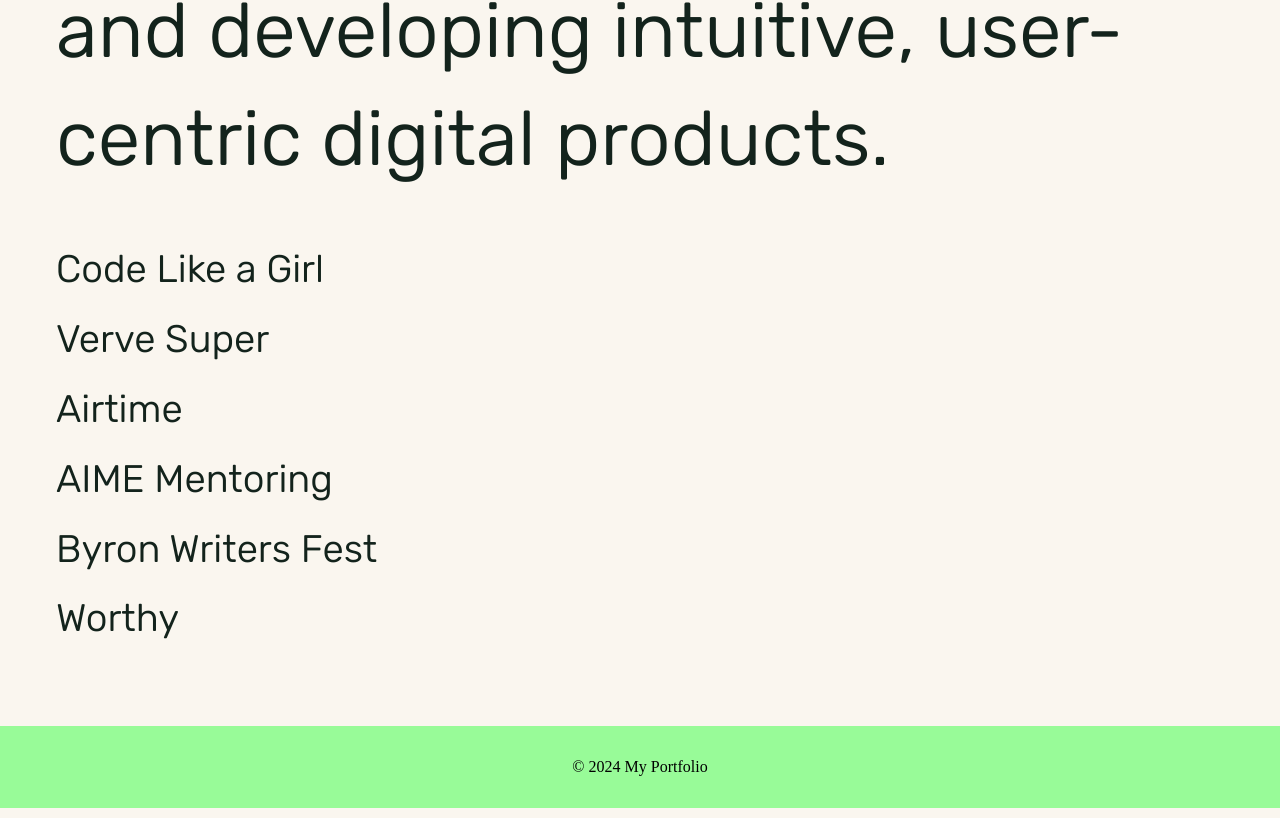
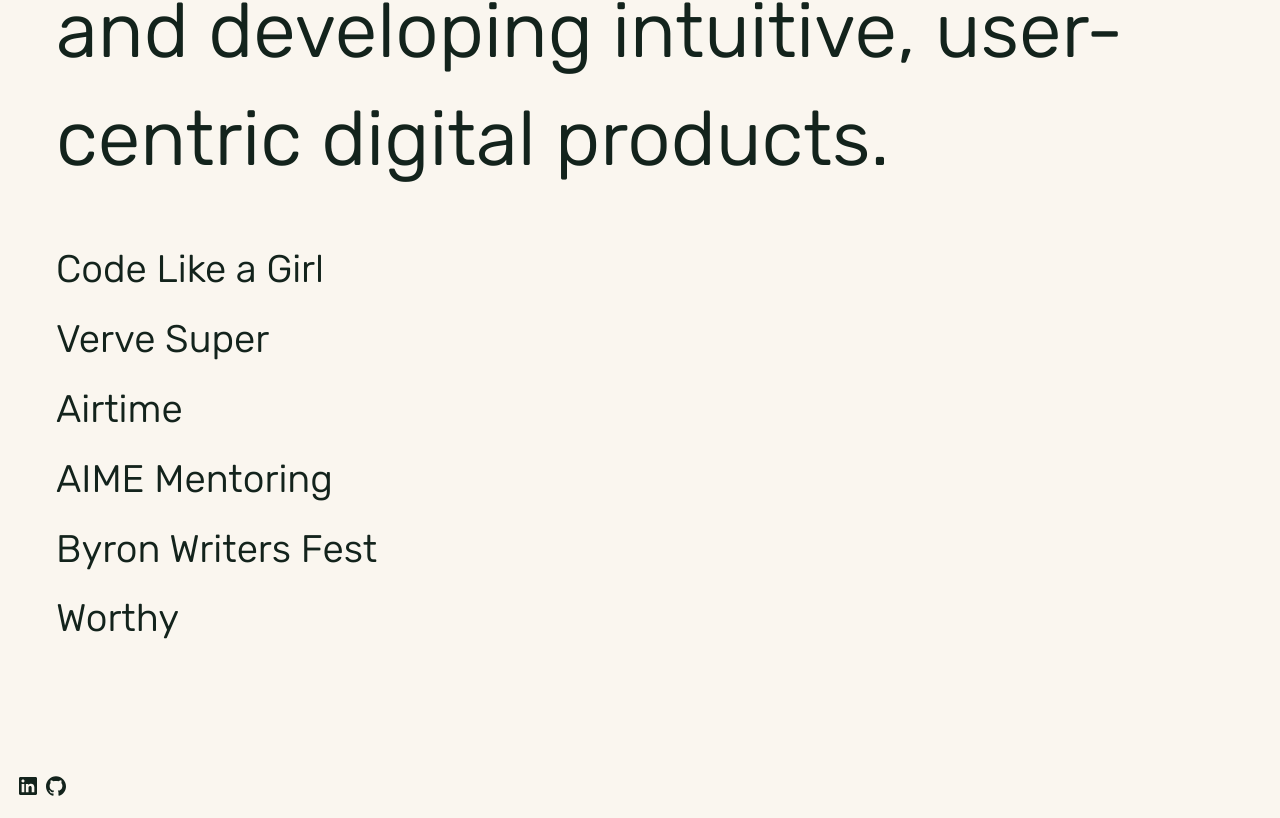
Before and after one commit to lulen11/lara-portfolio, a Next.js app: page / in a window 1280 px wide. Shown: the part 573-1391 px from the top of the page. Built offline with nearby package versions, Linux system fonts and the light colour scheme; a web font is replaced by a local one.

Commit message:
footer tings

```diff
--- a/src/app/Layout.module.scss
+++ b/src/app/Layout.module.scss
@@ -17,10 +17,3 @@
   padding: 0;
   overflow: hidden;
 }
-
-.footer {
-  background-color: palegreen;
-  padding: 1rem;
-  text-align: center;
-  bottom: 0;
-}
--- a/src/app/layout.js
+++ b/src/app/layout.js
@@ -1,5 +1,6 @@
+import Header from "@/components/Header/Header";
+import Footer from "@/components/Footer/Footer";
 import styles from "./Layout.module.scss";
-import Header from "@/components/Header/Header";
 // import PageTransition from "@/components/PageTransition/PageTransition";
 
 export const metadata = {
@@ -22,9 +23,7 @@
           <main className={styles.main}>
             <div>{children}</div>
           </main>
-          <footer className={styles.footer}>
-            <p>© 2024 My Portfolio</p>
-          </footer>
+          <Footer />
           {/* <PageTransition /> */}
         </body>
       </html>
--- /dev/null
+++ b/src/components/Footer/Footer.js
@@ -0,0 +1,52 @@
+"use client";
+import { useState, useEffect } from "react";
+import React from "react";
+
+import styles from "./Footer.module.scss";
+
+export default function Footer() {
+  return (
+    <footer className={`${styles.footer} `}>
+      <div className={styles.footerWrapper}>
+        <a
+          href="https://www.linkedin.com/in/larasalameh/"
+          target="_blank"
+          className={styles.social}
+        >
+          <svg
+            width="24"
+            height="24"
+            viewBox="0 0 24 24"
+            fill="none"
+            xmlns="http://www.w3.org/2000/svg"
+          >
+            <path
+              d="M21 4.32353V19.6765C21 20.0275 20.8606 20.3641 20.6123 20.6123C20.3641 20.8606 20.0275 21 19.6765 21H4.32353C3.97251 21 3.63586 20.8606 3.38765 20.6123C3.13944 20.3641 3 20.0275 3 19.6765V4.32353C3 3.97251 3.13944 3.63586 3.38765 3.38765C3.63586 3.13944 3.97251 3 4.32353 3H19.6765C20.0275 3 20.3641 3.13944 20.6123 3.38765C20.8606 3.63586 21 3.97251 21 4.32353V4.32353ZM8.29412 9.88235H5.64706V18.3529H8.29412V9.88235ZM8.53235 6.97059C8.53375 6.77036 8.49569 6.57182 8.42035 6.3863C8.34502 6.20078 8.23387 6.03191 8.09328 5.88935C7.95268 5.74678 7.78537 5.6333 7.60091 5.5554C7.41646 5.47749 7.21846 5.43668 7.01824 5.43529H6.97059C6.5634 5.43529 6.1729 5.59705 5.88497 5.88497C5.59705 6.1729 5.43529 6.5634 5.43529 6.97059C5.43529 7.37777 5.59705 7.76828 5.88497 8.05621C6.1729 8.34413 6.5634 8.50588 6.97059 8.50588V8.50588C7.17083 8.51081 7.37008 8.47623 7.55696 8.40413C7.74383 8.33202 7.91467 8.2238 8.0597 8.08565C8.20474 7.94749 8.32113 7.78212 8.40223 7.59897C8.48333 7.41582 8.52755 7.21848 8.53235 7.01824V6.97059ZM18.3529 13.2071C18.3529 10.6606 16.7329 9.67059 15.1235 9.67059C14.5966 9.6442 14.0719 9.75644 13.6019 9.9961C13.1318 10.2358 12.7328 10.5945 12.4447 11.0365H12.3706V9.88235H9.88235V18.3529H12.5294V13.8476C12.4911 13.3862 12.6365 12.9283 12.9339 12.5735C13.2313 12.2186 13.6567 11.9954 14.1176 11.9524H14.2182C15.06 11.9524 15.6847 12.4818 15.6847 13.8159V18.3529H18.3318L18.3529 13.2071Z"
+              fill="#13231C"
+            />
+          </svg>
+        </a>
+        <a
+          href="https://github.com/lulen11"
+          target="_blank"
+          className={styles.social}
+        >
+          <svg
+            width="24"
+            height="24"
+            viewBox="0 0 24 24"
+            fill="none"
+            xmlns="http://www.w3.org/2000/svg"
+          >
+            <path
+              fillRule="evenodd"
+              clipRule="evenodd"
+              d="M12.0083 2.16675C6.47396 2.16675 2 6.67369 2 12.2494C2 16.7063 4.86662 20.4791 8.84338 21.8143C9.34058 21.9147 9.5227 21.5974 9.5227 21.3305C9.5227 21.0967 9.50631 20.2955 9.50631 19.4607C6.72225 20.0618 6.14249 18.2588 6.14249 18.2588C5.69508 17.0903 5.03215 16.7899 5.03215 16.7899C4.12092 16.1723 5.09852 16.1723 5.09852 16.1723C6.1093 16.2391 6.63969 17.2072 6.63969 17.2072C7.53432 18.7429 8.97592 18.309 9.55588 18.0418C9.63865 17.3908 9.90394 16.9401 10.1856 16.6897C7.96514 16.456 5.62891 15.588 5.62891 11.7151C5.62891 10.6134 6.02634 9.71198 6.65608 9.01095C6.55672 8.76061 6.20866 7.72544 6.75564 6.33997C6.75564 6.33997 7.60069 6.07283 9.5061 7.37493C10.3219 7.15422 11.1632 7.04195 12.0083 7.041C12.8533 7.041 13.7148 7.15798 14.5102 7.37493C16.4159 6.07283 17.2609 6.33997 17.2609 6.33997C17.8079 7.72544 17.4596 8.76061 17.3603 9.01095C18.0066 9.71198 18.3876 10.6134 18.3876 11.7151C18.3876 15.588 16.0514 16.4392 13.8143 16.6897C14.179 17.0069 14.4936 17.6077 14.4936 18.5593C14.4936 19.9114 14.4773 20.9965 14.4773 21.3303C14.4773 21.5974 14.6596 21.9147 15.1566 21.8145C19.1333 20.4789 22 16.7063 22 12.2494C22.0163 6.67369 17.526 2.16675 12.0083 2.16675Z"
+              fill="#13231C"
+            />
+          </svg>
+        </a>
+      </div>
+    </footer>
+  );
+}
--- /dev/null
+++ b/src/components/Footer/Footer.module.scss
@@ -0,0 +1,16 @@
+@use "../../styles/globals" as globals;
+
+.footer {
+  padding: 1rem;
+  text-align: left;
+  bottom: 0;
+  position: relative;
+  margin-top: 2rem;
+  a {
+    transition: globals.$smooth-transition;
+    margin-right: 0.25rem;
+    &:hover svg path {
+      fill: globals.$tangerine-red;
+    }
+  }
+}
--- a/src/components/Header/Header.js
+++ b/src/components/Header/Header.js
@@ -28,12 +28,17 @@
     >
       <div className={styles.headerWrapper}>
         <h1 className={styles.headerName}>
-          <strong>Lara Salameh</strong>
-          <span>&nbsp;</span>
+          <a href="/">
+            <strong>Lara Salameh</strong>
+            <span>&nbsp;</span>
 
-          <TypedHeading />
+            <TypedHeading />
+          </a>
         </h1>
-        <a href="mailto:hello@larasalameh.com" className={styles.headerContact}>
+        <a
+          href="mailto:hello@larasalameh.com?subject=Hi,%20I%20like%20what%20I%20see"
+          className={styles.headerContact}
+        >
           hello@larasalameh.com
         </a>
       </div>
--- a/src/components/Header/Header.module.scss
+++ b/src/components/Header/Header.module.scss
@@ -73,14 +73,19 @@
       }
     }
   }
-  &Name {
+  &Name a {
     display: flex;
     flex-direction: column;
 
     position: relative;
+    text-decoration: none;
+    color: inherit;
     @media only screen and (min-width: globals.$sm-md) {
       flex-direction: row;
       align-items: center;
+    }
+
+    a {
     }
   }
 
```
Also changed, not shown: public/images/icon-github.svg (added), public/images/icon-linkedin.svg (added).
